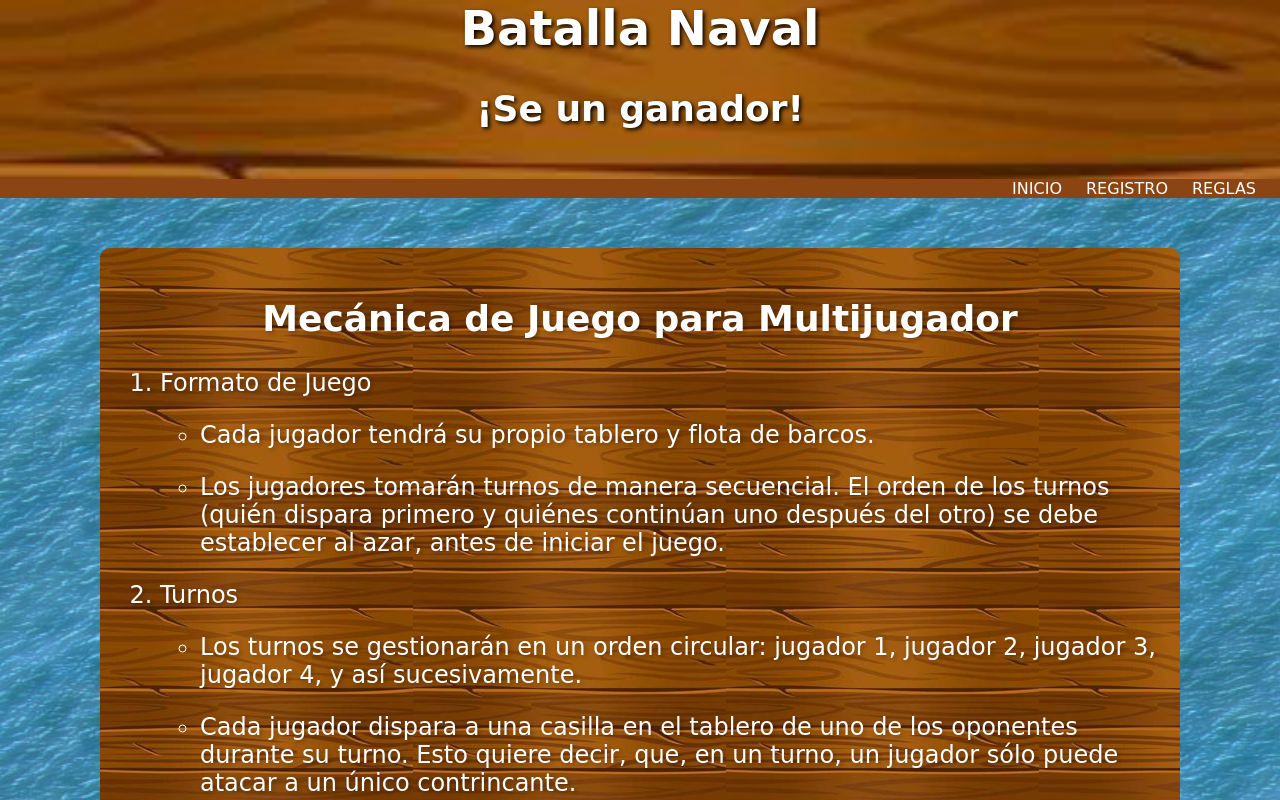
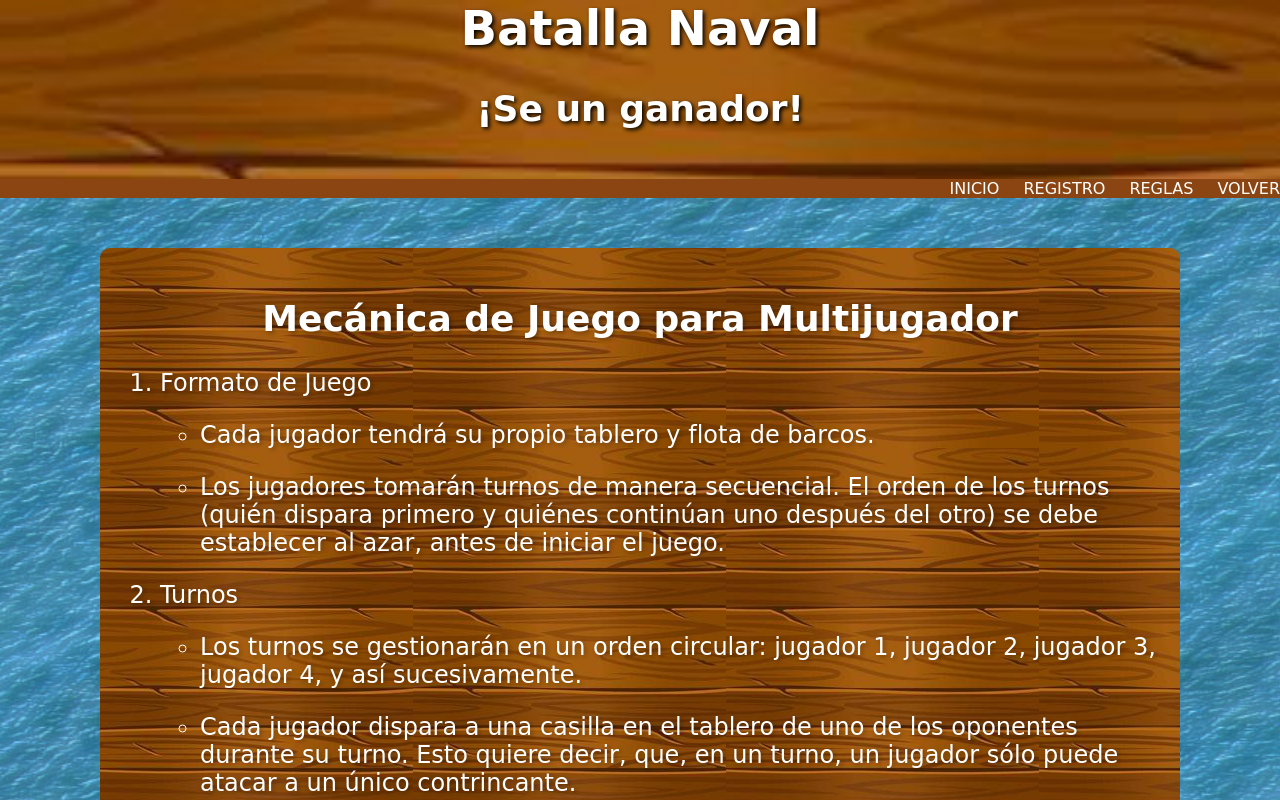
Before and after one commit to IngSalomonTrujillo/batalla-naval, a plain HTML site: page client/contenido/mecanicas-multijugador.html in a window 1280 px wide. Shown: the top 800 px of the page. Drawn offline with Linux system fonts and the light colour scheme.

Commit message:
Botón de volver
Se agregó el botón para volver a la pagina anterior

```diff
--- a/client/contenido/mecanicas-multijugador.html
+++ b/client/contenido/mecanicas-multijugador.html
@@ -10,6 +10,7 @@
     <meta name="robots" content="noindex, nofollow" />
     <link rel="icon" href="https://static3.depositphotos.com/1007664/237/v/450/depositphotos_2376836-stock-illustration-battle-ship.jpg" type="imag/png " sizes="16x16 32x32 64x64">
     <link rel="stylesheet" href="../estilos/style.css">
+    <script src="../scripts/script.js"></script>
     <title>BatallaNaval | mecanica multijugador</title>
 </head>
 
@@ -24,6 +25,7 @@
                 <a href="index.html">INICIO</a>
                 <a href="usuario.html">REGISTRO</a>
                 <a href="reglas.html">REGLAS</a>
+                <a class="volver-btn" onclick="volverPagina()">VOLVER</a>
             </nav>
         </header>
         <main>
--- a/client/scripts/script.js
+++ b/client/scripts/script.js
@@ -125,3 +125,7 @@ document.addEventListener("DOMContentLoaded", function () {
     // Llamada a la función para colocar los barcos de dos en dos
     colocarBarcosDeDosEnDos();
 });
+
+function volverPagina() {
+    window.history.back();
+}
```
Also changed, not shown: client/contenido/index.html (+2 -1 lines), client/contenido/modo-torneo.html (+2 -0 lines), client/contenido/multi-jugador.html (+2 -0 lines), client/contenido/power-ups.html (+2 -0 lines), client/contenido/reglas.html (+2 -0 lines), client/contenido/usuario.html (+2 -1 lines).
